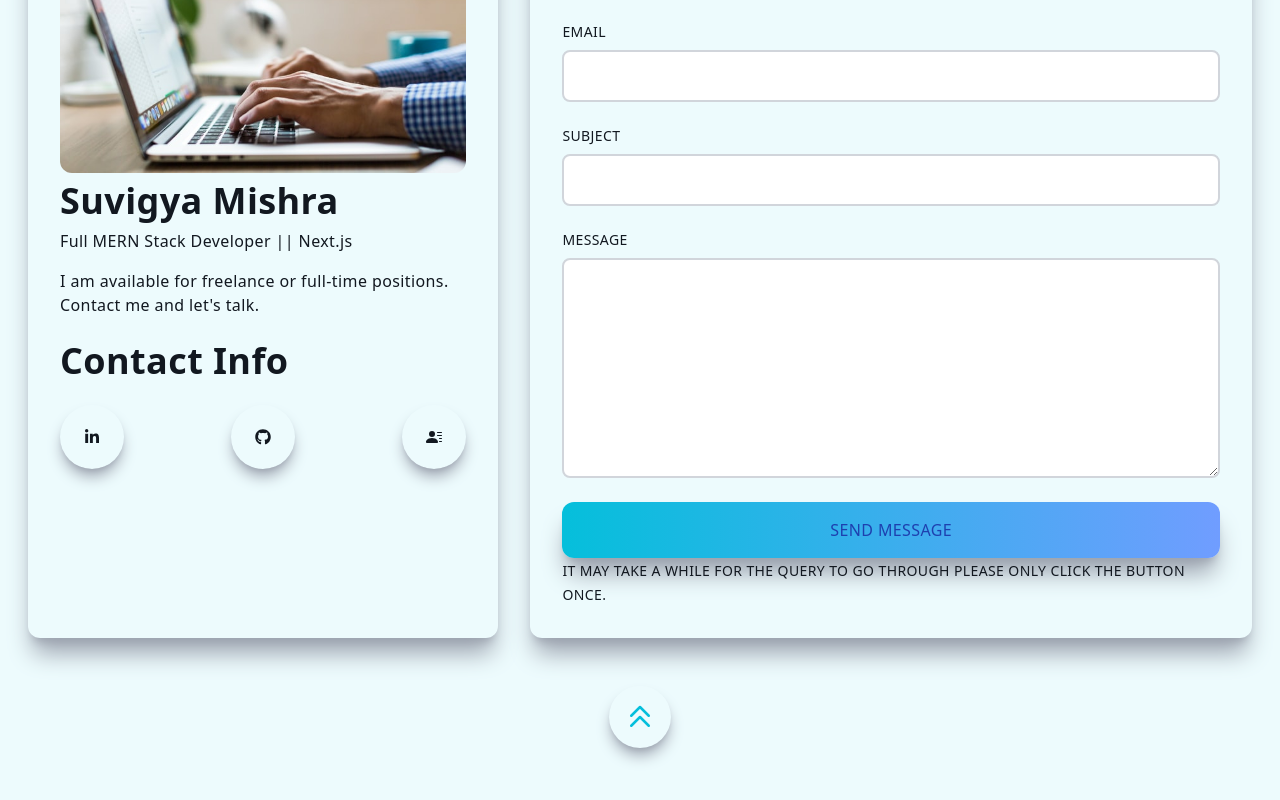
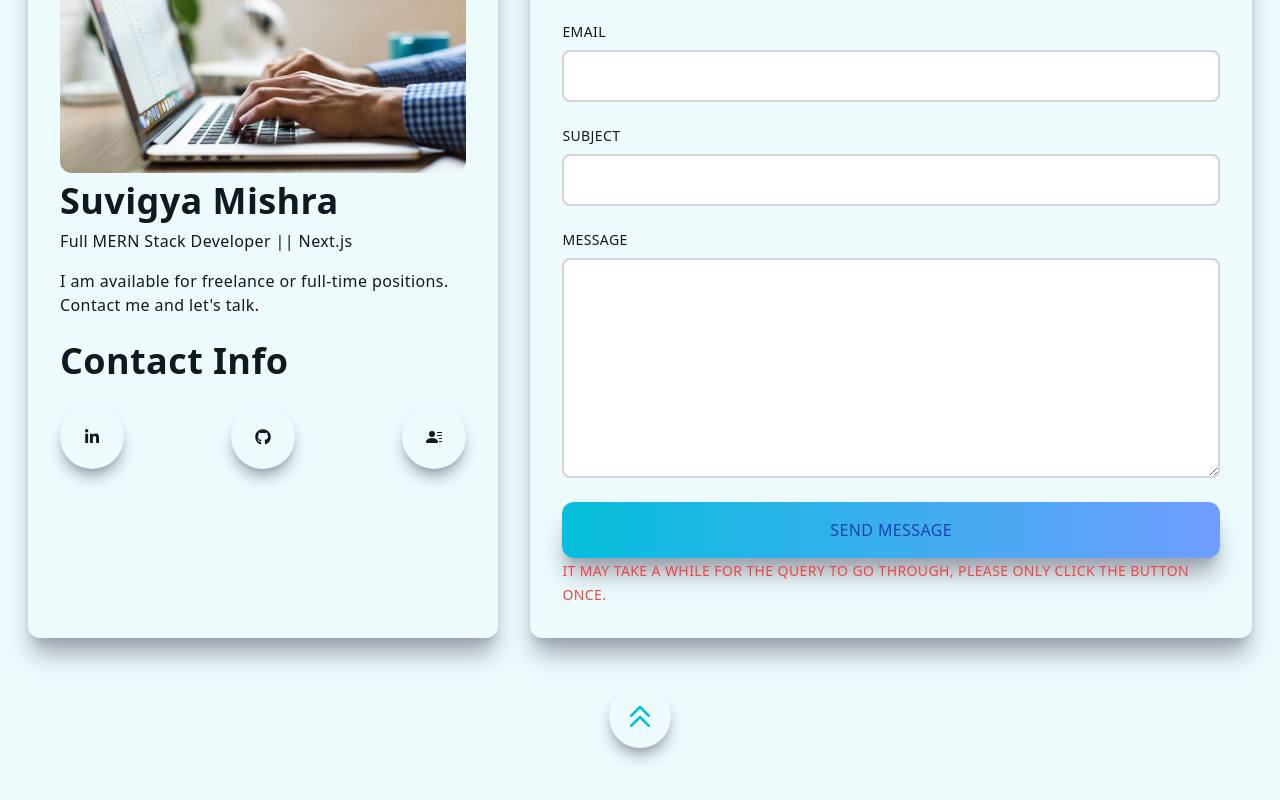
Before and after one commit to Crazyhaller/portfolio, a Next.js app: page / in a window 1280 px wide. Shown: the part 4379-5179 px from the top of the page. Built offline with nearby package versions, Linux system fonts and the light colour scheme.

Commit message:
edit contact note color

```diff
--- a/components/Contact.jsx
+++ b/components/Contact.jsx
@@ -160,8 +160,8 @@ const Contact = () => {
                 <button type="submit" className="w-full p-4 text-blue-800 mt-4">
                   Send Message
                 </button>
-                <label className="uppercase text-sm py-2">
-                  It may take a while for the query to go through please only
+                <label className="uppercase text-sm py-2 mt-2 text-red-500">
+                  It may take a while for the query to go through, please only
                   click the button once.
                 </label>
               </form>
```
